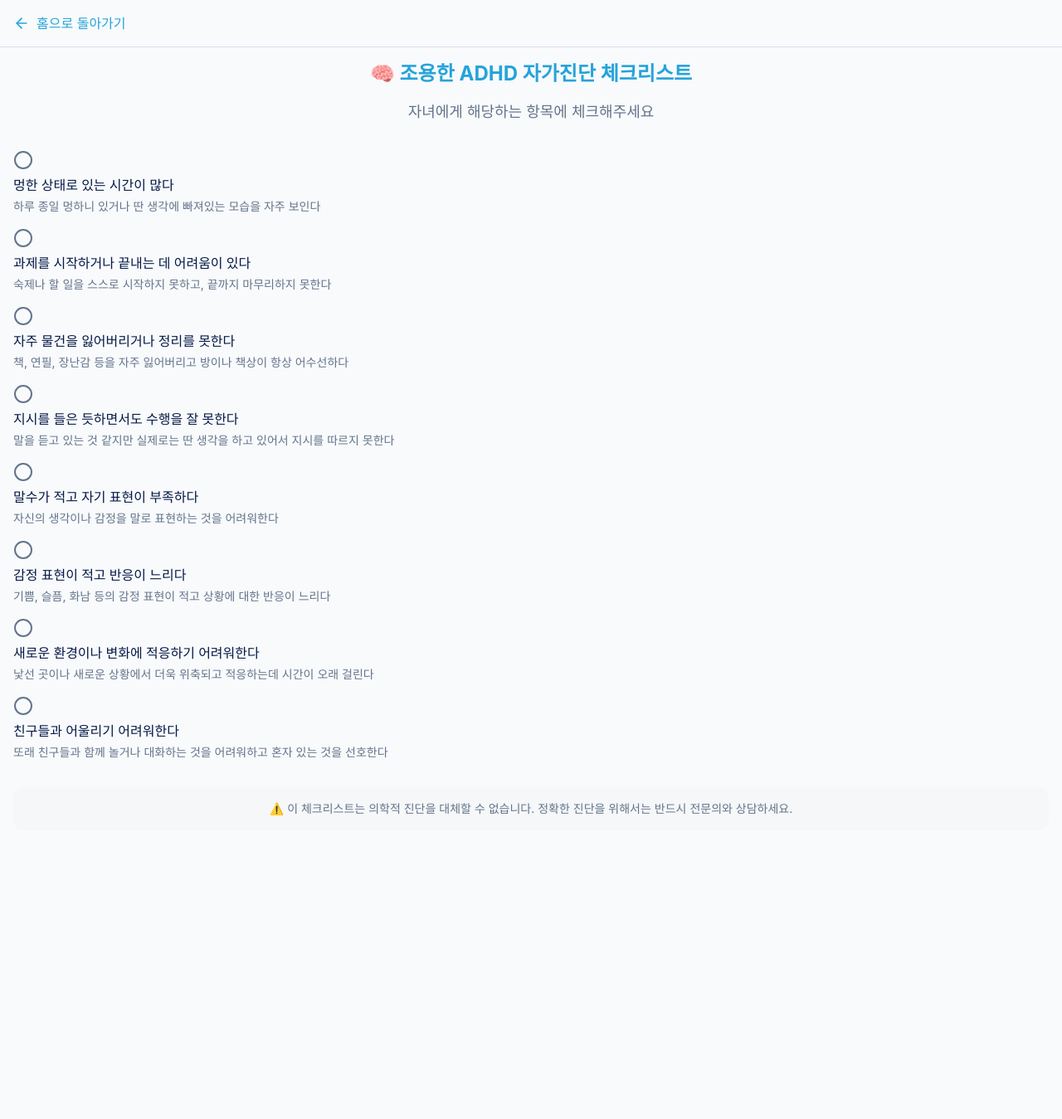
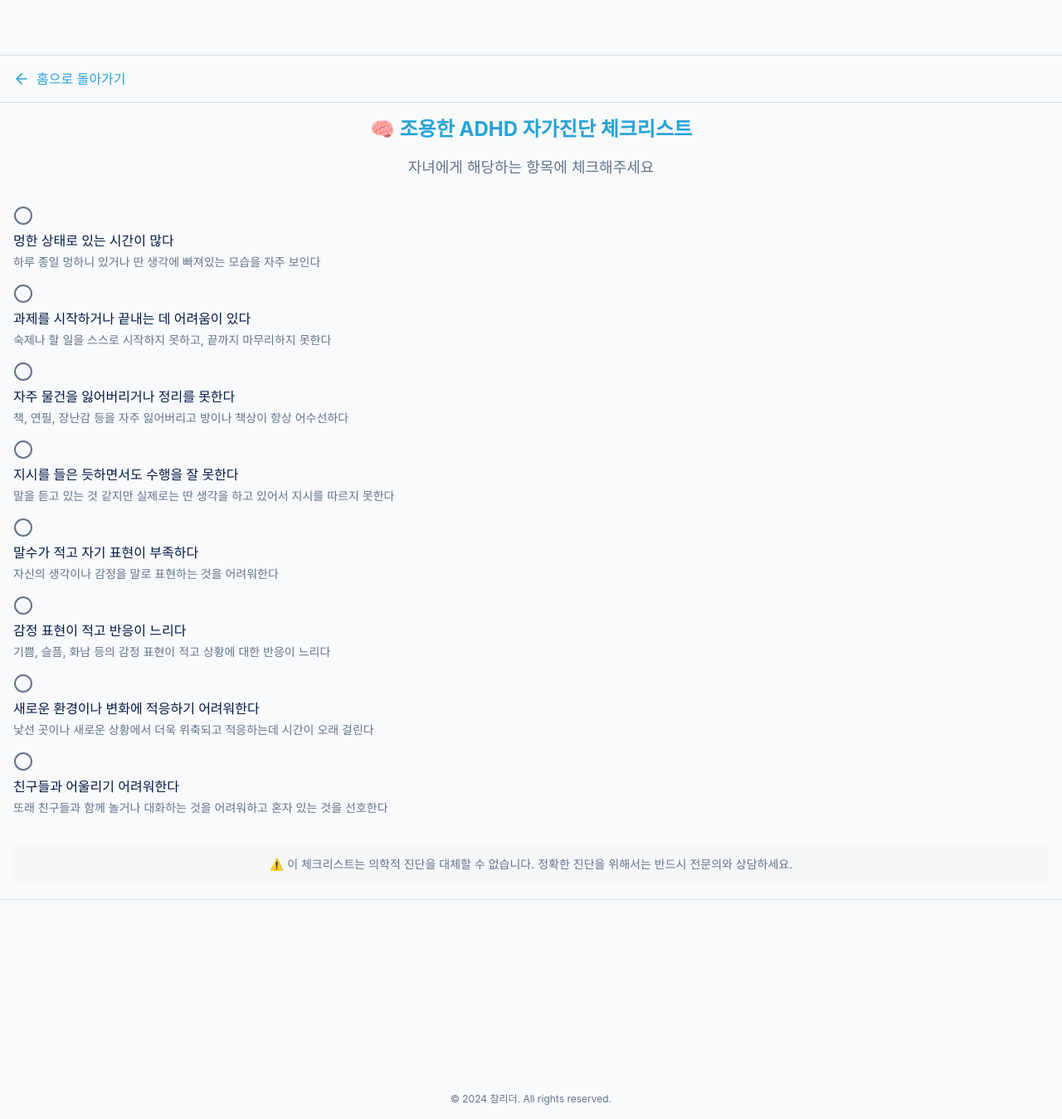
Before and after one commit to charmleader/adhd1, a React (Vite) app: page /checklist in a window 1280 px wide. Shown: the whole page at 83% size. Before the commit the page ends 1017 px from the top, so only its background shows below. Built offline with nearby package versions, Linux system fonts and the light colour scheme.

Commit message:
Add Google AdSense integration
Integrate Google AdSense ads into the header and footer of the application using the provided publisher ID and site URL.

```diff
--- a/index.html
+++ b/index.html
@@ -16,6 +16,9 @@
     <meta name="twitter:card" content="summary_large_image" />
     <meta name="twitter:site" content="@lovable_dev" />
     <meta name="twitter:image" content="https://lovable.dev/opengraph-image-p98pqg.png" />
+
+    <!-- Google AdSense -->
+    <script async src="https://pagead2.googlesyndication.com/pagead/js/adsbygoogle.js?client=ca-pub-1384920486072546" crossorigin="anonymous"></script>
   </head>
 
   <body>
--- a/src/App.tsx
+++ b/src/App.tsx
@@ -3,6 +3,7 @@ import { Toaster as Sonner } from "@/components/ui/sonner";
 import { TooltipProvider } from "@/components/ui/tooltip";
 import { QueryClient, QueryClientProvider } from "@tanstack/react-query";
 import { BrowserRouter, Routes, Route } from "react-router-dom";
+import Layout from "./components/Layout";
 import Index from "./pages/Index";
 import ChecklistPage from "./pages/ChecklistPage";
 import QuietAdhdPage from "./pages/QuietAdhdPage";
@@ -18,6 +19,7 @@ const App = () => (
       <Toaster />
       <Sonner />
       <BrowserRouter>
+        <Layout>
           <Routes>
             <Route path="/" element={<Index />} />
             <Route path="/checklist" element={<ChecklistPage />} />
@@ -27,6 +29,7 @@ const App = () => (
             {/* ADD ALL CUSTOM ROUTES ABOVE THE CATCH-ALL "*" ROUTE */}
             <Route path="*" element={<NotFound />} />
           </Routes>
+        </Layout>
       </BrowserRouter>
     </TooltipProvider>
   </QueryClientProvider>
--- /dev/null
+++ b/src/components/AdFooter.jsx
@@ -0,0 +1,22 @@
+import React from 'react';
+import AdSense from './AdSense';
+
+const AdFooter = () => {
+  return (
+    <div className="w-full bg-muted/30 py-4 border-t border-border mt-8">
+      <div className="max-w-4xl mx-auto px-4">
+        <AdSense
+          adSlot="0987654321" // 실제 광고 슬롯 ID로 교체 필요
+          adFormat="rectangle"
+          className="text-center"
+          style={{ minHeight: '200px' }}
+        />
+        <div className="text-center mt-4 text-xs text-muted-foreground">
+          © 2024 참리더. All rights reserved.
+        </div>
+      </div>
+    </div>
+  );
+};
+
+export default AdFooter;
--- /dev/null
+++ b/src/components/AdHeader.jsx
@@ -0,0 +1,19 @@
+import React from 'react';
+import AdSense from './AdSense';
+
+const AdHeader = () => {
+  return (
+    <div className="w-full bg-muted/30 py-2 border-b border-border">
+      <div className="max-w-4xl mx-auto px-4">
+        <AdSense
+          adSlot="1234567890" // 실제 광고 슬롯 ID로 교체 필요
+          adFormat="horizontal"
+          className="text-center"
+          style={{ minHeight: '50px' }}
+        />
+      </div>
+    </div>
+  );
+};
+
+export default AdHeader;
--- /dev/null
+++ b/src/components/AdSense.jsx
@@ -0,0 +1,36 @@
+import React, { useEffect } from 'react';
+
+const AdSense = ({
+  adSlot,
+  adFormat = "auto",
+  adLayout = "",
+  adLayoutKey = "",
+  style = {},
+  className = ""
+}) => {
+  useEffect(() => {
+    try {
+      if (window.adsbygoogle && window.adsbygoogle.loaded) {
+        (window.adsbygoogle = window.adsbygoogle || []).push({});
+      }
+    } catch (error) {
+      console.error('AdSense error:', error);
+    }
+  }, []);
+
+  return (
+    <div className={className} style={style}>
+      <ins
+        className="adsbygoogle"
+        style={{ display: 'block', ...style }}
+        data-ad-client="ca-pub-1384920486072546"
+        data-ad-slot={adSlot}
+        data-ad-format={adFormat}
+        data-ad-layout={adLayout}
+        data-ad-layout-key={adLayoutKey}
+      />
+    </div>
+  );
+};
+
+export default AdSense;
--- /dev/null
+++ b/src/components/Layout.jsx
@@ -0,0 +1,17 @@
+import React from 'react';
+import AdHeader from './AdHeader';
+import AdFooter from './AdFooter';
+
+const Layout = ({ children }) => {
+  return (
+    <div className="min-h-screen flex flex-col">
+      <AdHeader />
+      <main className="flex-1">
+        {children}
+      </main>
+      <AdFooter />
+    </div>
+  );
+};
+
+export default Layout;
```
Lines whose indentation alone changed are shown as unchanged.
